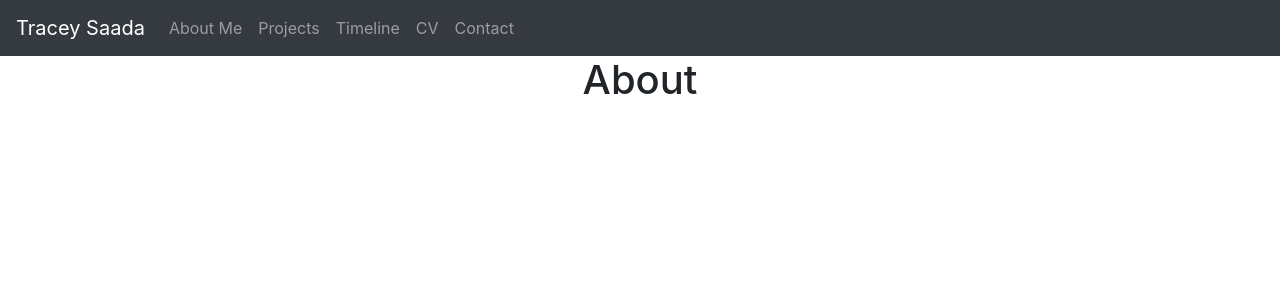
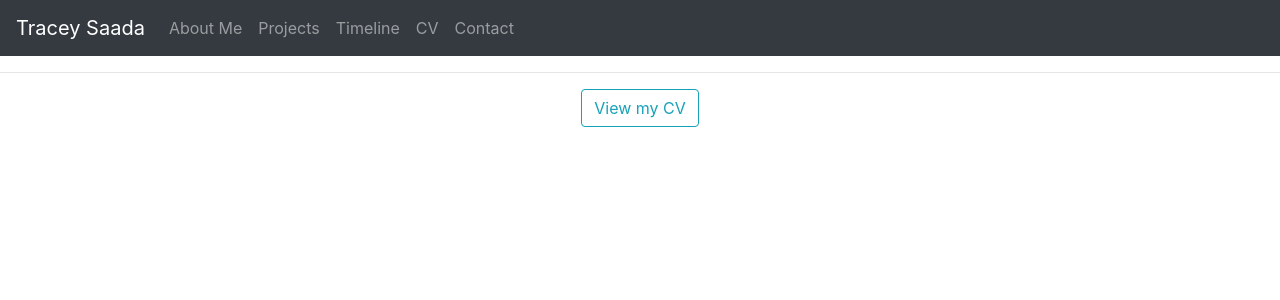
Before and after one commit to traceysaada/React-Portfolio, a React (Create React App) app: page / in a window 1280 px wide. Shown: the top 300 px of the page. Built offline with nearby package versions, Linux system fonts and the light colour scheme.

Commit message:
Added CV to About

```diff
--- a/src/Components/About.js
+++ b/src/Components/About.js
@@ -1,10 +1,13 @@
 import React from "react";
+import {Button} from "react-bootstrap"
 
 export default function About ()
 {
  return (
-     <h1>About</h1>
 
-     //
+<>
+<hr />
+             <a href="https://drive.google.com/file/d/12vzjvLG0JS56tjWpSWp03YnXUGLwN8Y9/view?usp=sharing" target="_blank" rel="noreferrer"><Button variant="outline-info">View my CV</Button></a>
+ </>
  )
 }
```
